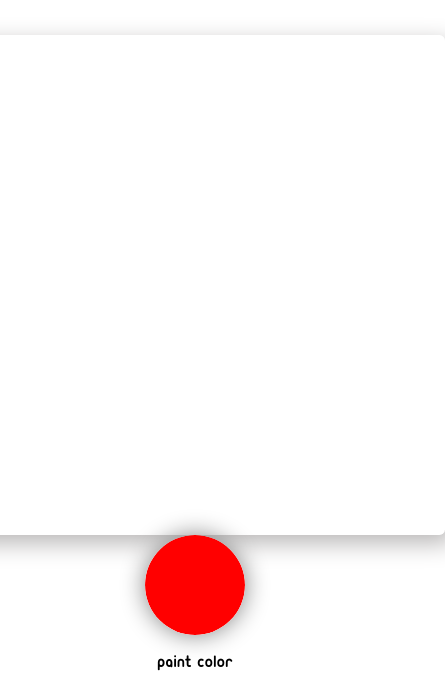
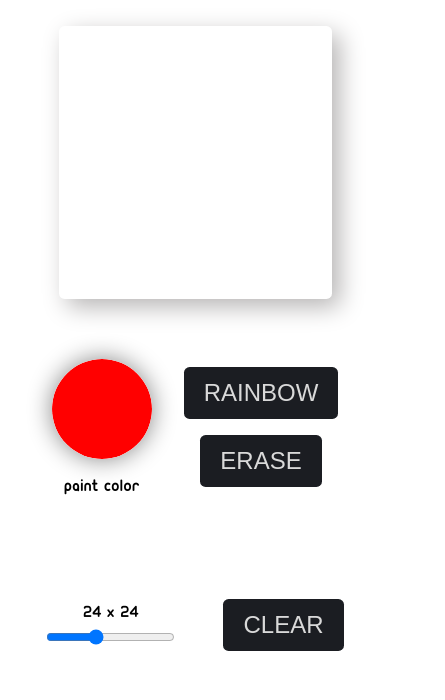
Before and after one commit to DrewnioQ/etch-a-sketch, a plain HTML site: page index.html in a window 390 px wide. Shown: the part 92-792 px from the top of the page, 445 px wide, since content can reach past the window. Drawn offline with Linux system fonts and the light colour scheme.

Commit message:
Make elements responsive

```diff
--- a/index.html
+++ b/index.html
@@ -28,12 +28,14 @@
                   ><p>Paint color</p></label
                 >
               </div>
+              <div class="mode-buttons-container">
                 <button class="btn-interface btn-rainbow" id="rainbowBtn">
                   RAINBOW
                 </button>
                 <button class="btn-interface btn-erase" id="eraseBtn">
                   ERASE
                 </button>
+              </div>
             </div>
             <div class="slider-container">
               <!-- <p>Grid size</p> -->
--- a/styles.css
+++ b/styles.css
@@ -59,7 +59,7 @@ header {
 .header-text {
   text-align: center;
   font-family: "Cartoon Blocks", "Segoe UI", Tahoma, Geneva, Verdana, sans-serif;
-  font-size: clamp(3rem, 10vw, 5rem);
+  font-size: clamp(2.5rem, 10vw, 5rem);
 }
 
 /* MAIN */
@@ -99,6 +99,13 @@ header {
   flex-direction: column;
   align-items: center;
   gap: 2rem;
+}
+
+.mode-buttons-container {
+  display: flex;
+  flex-direction: column;
+  align-items: center;
+  gap: 1rem;
 }
 
 #paintColor {
@@ -198,8 +205,8 @@ input[type="color"]::-webkit-color-swatch {
 
 .sketch {
   border-radius: 0.35rem;
-  height: 500px;
-  width: 500px;
+  height: clamp(200px, 70vw, 500px);
+  width: clamp(200px, 70vw, 500px);
 
   -webkit-box-shadow: 8px 8px 24px 0px rgba(183, 181, 181, 1);
   -moz-box-shadow: 8px 8px 24px 0px rgba(183, 181, 181, 1);
@@ -249,7 +256,7 @@ input[type="color"]::-webkit-color-swatch {
 }
 
 /* MEDIA QUERIES */
-@media (max-width: 805px) {
+@media (max-width: 755px) {
   .main {
     flex-direction: column-reverse;
     align-items: center;
@@ -260,7 +267,18 @@ input[type="color"]::-webkit-color-swatch {
     flex: 0 1 auto;
   }
 
-  .interface-wrapper {
+  #sidebarLeft {
+    margin-top: 2rem;
+  }
+
+  .interface-container {
+    flex-direction: row;
+    flex-wrap: wrap;
+    justify-content: center;
+    gap: 3rem;
+  }
+
+  .mode-buttons {
     flex-direction: row;
   }
 }
```
Lines whose indentation alone changed are shown as unchanged.
